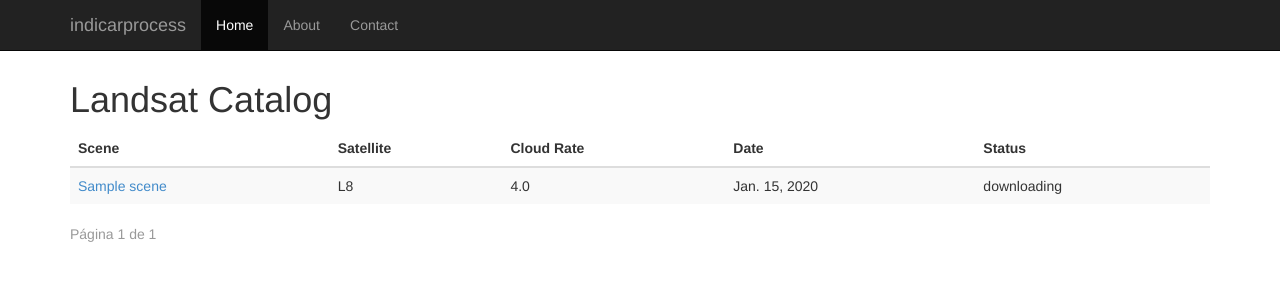
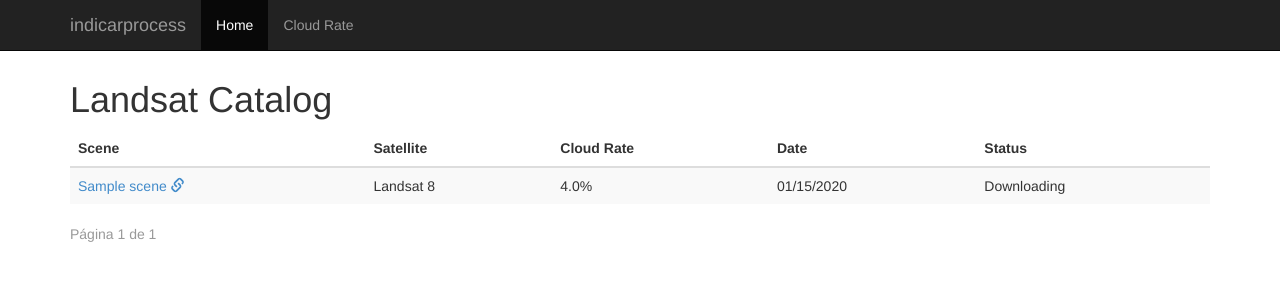
Before and after one commit to cenima-ibama/indicar_process, a Django app: page / in a window 1280 px wide. Shown: the top 300 px of the page. Run offline with Django 3.2, Linux system fonts and the light colour scheme; tables that the repository leaves empty hold one stand-in row (values such as "Sample post"); parts of the project's set-up code (start-up, migrations or seed data) failed here and were passed over; some libraries are stand-ins or nearby versions.

Commit message:
add cloud_rate_view

```diff
--- a/indicarprocess/imagery/templates/imagery/scene_list.html
+++ b/indicarprocess/imagery/templates/imagery/scene_list.html
@@ -19,11 +19,12 @@
         <tbody>
           {% for scene in scenes %}
           <tr>
-            <td><a href="{% url 'imagery:scene' scene.name %}">{{ scene.name }}</a></td>
-            <td>{{ scene.sat }}</td>
-            <td>{{ scene.cloud_rate }}</td>
-            <td>{{ scene.date }}</td>
-            <td>{{ scene.status }}</td>
+            <td><a href="{% url 'imagery:scene' scene.name %}">{{ scene.name }}</a>
+              <a href='{% url 'imagery:scene' scene.name %}' data-toggle="modal" data-target=".bs-example-modal-lg"><span class="glyphicon glyphicon-link" aria-hidden="true"></span></a>
+            <td>{{ scene.get_sat_display }}</td>
+            <td>{% if scene.cloud_rate >= 0 %}{{ scene.cloud_rate }}%{% endif %}</td>
+            <td>{{ scene.date|date:"SHORT_DATE_FORMAT" }}</td>
+            <td>{{ scene.get_status_display }}</td>
           </tr>
           {% endfor %}
         </tbody>
--- a/indicarprocess/imagery/urls.py
+++ b/indicarprocess/imagery/urls.py
@@ -1,10 +1,14 @@
 # -*- coding: utf-8 -*-
 from django.conf.urls import patterns, url
 
-from .views import SceneListView, SceneDetailView
+from .views import SceneListView, SceneDetailView, cloud_rate_view
 
 
 urlpatterns = patterns('',
     url(r'^$', SceneListView.as_view(), name='index'),
     url(r'^scene/(?P<slug>\w+)/$', SceneDetailView.as_view(), name='scene'),
+    url(r'^cloud-rate/$',
+        cloud_rate_view,
+        name='cloud-rate'
+        ),
 )
--- a/indicarprocess/imagery/views.py
+++ b/indicarprocess/imagery/views.py
@@ -1,4 +1,8 @@
+from datetime import date, timedelta
+
 from django.views.generic import ListView, DetailView
+from django.shortcuts import render
+from django.db.models import Avg
 
 from .models import Scene
 
@@ -13,3 +17,11 @@ class SceneDetailView(DetailView):
     model = Scene
     context_object_name = 'scene'
     slug_field = 'name'
+
+
+def cloud_rate_view(request):
+    days = [date.today() - timedelta(days=i) for i in range(1, 17)]
+    rates = [Scene.objects.filter(date=day).aggregate(Avg('cloud_rate')).get('cloud_rate__avg') for day in days]
+    data = zip(days, rates)
+
+    return render(request, 'imagery/cloud_rate.html', {'cloud_rate_data': data})
--- a/indicarprocess/templates/base.html
+++ b/indicarprocess/templates/base.html
@@ -1,4 +1,6 @@
 {% load staticfiles %}
+{% load i18n %}
+
 <!DOCTYPE html>
 <html lang="en">
   <head>
@@ -39,13 +41,12 @@
             <span class="icon-bar"></span>
             <span class="icon-bar"></span>
           </button>
-          <a class="navbar-brand" href="#">indicarprocess</a>
+          <a class="navbar-brand" href="{% url 'imagery:index' %}">indicarprocess</a>
         </div>
         <div class="collapse navbar-collapse">
           <ul class="nav navbar-nav">
-            <li class="active"><a href="#">Home</a></li>
-            <li><a href="#about">About</a></li>
-            <li><a href="#contact">Contact</a></li>
+            <li class="active"><a href="{% url 'imagery:index' %}">Home</a></li>
+            <li><a href="{% url 'imagery:cloud-rate' %}">{% trans 'Cloud Rate' %}</a></li>
           </ul>
         </div><!--/.nav-collapse -->
       </div>
```
Also changed, not shown: indicarprocess/imagery/templates/imagery/cloud_rate.html (added, +29 -0 lines), indicarprocess/imagery/tests/test_views.py (+7 -0 lines). Lines whose indentation alone changed are shown as unchanged.
